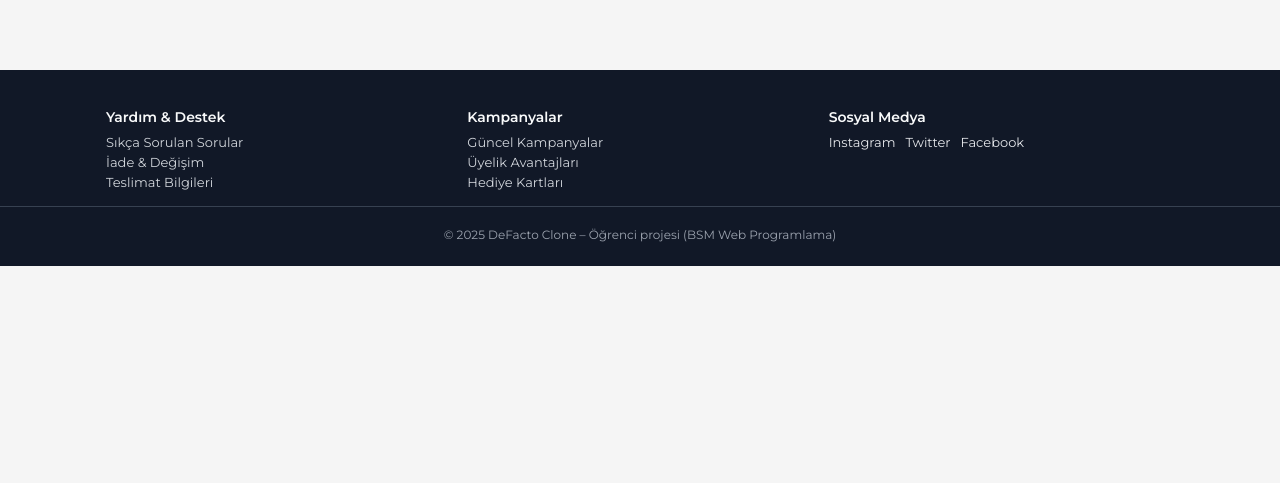
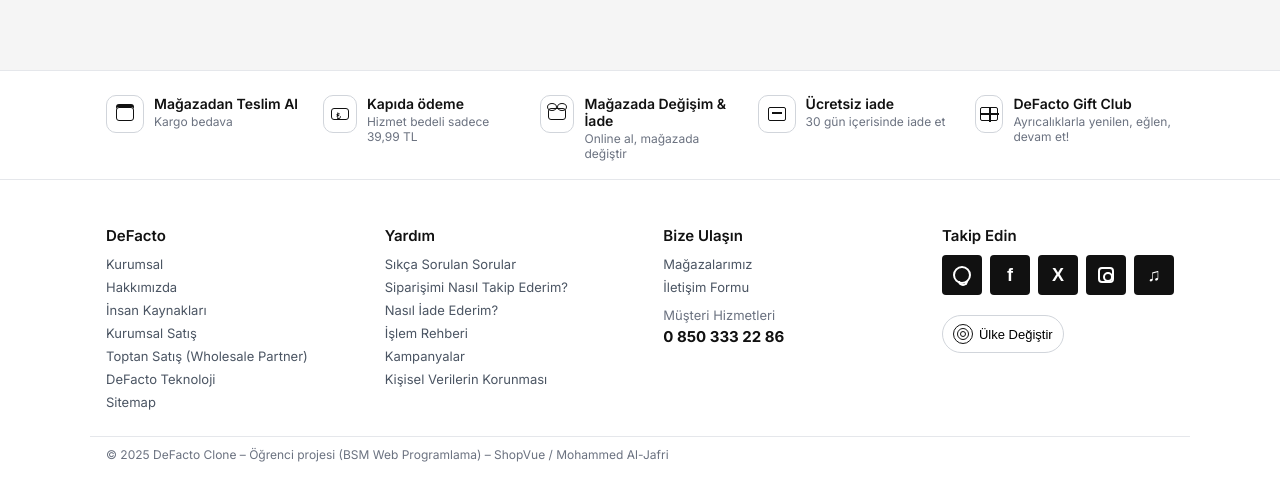
Before and after one commit to MohammedAl-jafri/ecommerce-defacto, a Vue app: page /products in a window 1280 px wide. Shown: the part 402-885 px from the top of the page. Before the commit the page ends 800 px from the top, so only its background shows below. Built offline with nearby package versions, Linux system fonts and the light colour scheme; no server answers; the database is empty.

Commit message:
Updated Footer page

```diff
--- a/index.html
+++ b/index.html
@@ -4,6 +4,7 @@
     <meta charset="UTF-8" />
     <meta name="viewport" content="width=device-width, initial-scale=1.0" />
     <title>DeFacto | Online Alışveriş</title>
+    <link rel="icon" type="image/svg+xml" href="/vite.svg" />
     <link rel="preconnect" href="https://fonts.googleapis.com">
 <link rel="preconnect" href="https://fonts.gstatic.com" crossorigin>
 <link href="https://fonts.googleapis.com/css2?family=Montserrat:wght@400;500;600&display=swap" rel="stylesheet">
--- a/src/components/FooterBar.vue
+++ b/src/components/FooterBar.vue
@@ -1,92 +1,516 @@
 <!-- src/components/FooterBar.vue -->
 <script setup>
-// لا نحتاج أي منطق هنا، مجرد footer statik
+/**
+ * لا يوجد منطق جافاسكربت حاليًا – هذا فقط Footer ثابت
+ * لو احتجنا لاحقًا نجعل الروابط حقيقية يمكننا تعديلها.
+ */
 </script>
 
 <template>
-  <footer class="footer">
-    <div class="container footer-grid">
-      <div class="col">
-        <h3>Yardım & Destek</h3>
-        <a href="#">Sıkça Sorulan Sorular</a>
-        <a href="#">İade & Değişim</a>
-        <a href="#">Teslimat Bilgileri</a>
+  <footer class="df-footer">
+    <!-- TOP BENEFITS ROW (icons) -->
+    <section class="df-benefits">
+      <div class="df-container df-benefits-row">
+        <!-- 1) Mağazadan Teslim Al -->
+        <div class="benefit-item">
+          <div class="benefit-icon">
+            <!-- متجر صغير -->
+            <span class="icon-shop"></span>
+          </div>
+          <div class="benefit-text">
+            <div class="benefit-title">Mağazadan Teslim Al</div>
+            <div class="benefit-sub">Kargo bedava</div>
+          </div>
         </div>
 
-      <div class="col">
-        <h3>Kampanyalar</h3>
-        <a href="#">Güncel Kampanyalar</a>
-        <a href="#">Üyelik Avantajları</a>
-        <a href="#">Hediye Kartları</a>
+        <!-- 2) Kapıda ödeme -->
+        <div class="benefit-item">
+          <div class="benefit-icon">
+            <span class="icon-cash"></span>
+          </div>
+          <div class="benefit-text">
+            <div class="benefit-title">Kapıda ödeme</div>
+            <div class="benefit-sub">Hizmet bedeli sadece 39,99 TL</div>
+          </div>
         </div>
 
-      <div class="col">
-        <h3>Sosyal Medya</h3>
-        <div class="social">
-          <span>Instagram</span>
-          <span>Twitter</span>
-          <span>Facebook</span>
+        <!-- 3) Mağazada Değişim & İade -->
+        <div class="benefit-item">
+          <div class="benefit-icon">
+            <span class="icon-change"></span>
+          </div>
+          <div class="benefit-text">
+            <div class="benefit-title">Mağazada Değişim &amp; İade</div>
+            <div class="benefit-sub">Online al, mağazada değiştir</div>
+          </div>
+        </div>
+
+        <!-- 4) Ücretsiz iade -->
+        <div class="benefit-item">
+          <div class="benefit-icon">
+            <span class="icon-box"></span>
+          </div>
+          <div class="benefit-text">
+            <div class="benefit-title">Ücretsiz iade</div>
+            <div class="benefit-sub">30 gün içerisinde iade et</div>
+          </div>
+        </div>
+
+        <!-- 5) Gift Club -->
+        <div class="benefit-item">
+          <div class="benefit-icon">
+            <span class="icon-gift"></span>
+          </div>
+          <div class="benefit-text">
+            <div class="benefit-title">DeFacto Gift Club</div>
+            <div class="benefit-sub">Ayrıcalıklarla yenilen, eğlen, devam et!</div>
           </div>
         </div>
       </div>
+    </section>
 
-    <div class="bottom">
-      <p>© 2025 DeFacto Clone – Öğrenci projesi (BSM Web Programlama)</p>
+    <!-- MAIN FOOTER -->
+    <section class="df-main-footer">
+      <div class="df-container df-main-row">
+        <!-- DeFacto column -->
+        <div class="col">
+          <h4 class="col-title">DeFacto</h4>
+          <ul>
+            <li><a href="#">Kurumsal</a></li>
+            <li><a href="#">Hakkımızda</a></li>
+            <li><a href="#">İnsan Kaynakları</a></li>
+            <li><a href="#">Kurumsal Satış</a></li>
+            <li><a href="#">Toptan Satış (Wholesale Partner)</a></li>
+            <li><a href="#">DeFacto Teknoloji</a></li>
+            <li><a href="#">Sitemap</a></li>
+          </ul>
         </div>
+
+        <!-- Yardım column -->
+        <div class="col">
+          <h4 class="col-title">Yardım</h4>
+          <ul>
+            <li><a href="#">Sıkça Sorulan Sorular</a></li>
+            <li><a href="#">Siparişimi Nasıl Takip Ederim?</a></li>
+            <li><a href="#">Nasıl İade Ederim?</a></li>
+            <li><a href="#">İşlem Rehberi</a></li>
+            <li><a href="#">Kampanyalar</a></li>
+            <li><a href="#">Kişisel Verilerin Korunması</a></li>
+          </ul>
+        </div>
+
+        <!-- Bize Ulaşın column -->
+        <div class="col">
+          <h4 class="col-title">Bize Ulaşın</h4>
+          <ul>
+            <li><a href="#">Mağazalarımız</a></li>
+            <li><a href="#">İletişim Formu</a></li>
+          </ul>
+
+          <div class="support-block">
+            <div class="support-label">Müşteri Hizmetleri</div>
+            <div class="support-phone">0 850 333 22 86</div>
+          </div>
+        </div>
+
+        <!-- Takip Edin + Ülke Değiştir -->
+        <div class="col col-social">
+          <h4 class="col-title">Takip Edin</h4>
+
+          <div class="social-row">
+            <button class="social-btn" aria-label="WhatsApp">
+              <span class="icon-whatsapp"></span>
+            </button>
+            <button class="social-btn" aria-label="Facebook">
+              <span class="icon-fb">f</span>
+            </button>
+            <button class="social-btn" aria-label="X">
+              <span class="icon-x">X</span>
+            </button>
+            <button class="social-btn" aria-label="Instagram">
+              <span class="icon-ig"></span>
+            </button>
+            <button class="social-btn" aria-label="TikTok">
+              <span class="icon-tt">♫</span>
+            </button>
+          </div>
+
+          <button class="country-btn" type="button">
+            <span class="country-icon"></span>
+            <span>Ülke Değiştir</span>
+          </button>
+        </div>
+      </div>
+
+      <div class="df-container df-copy-row">
+        <p>
+          © 2025 DeFacto Clone – Öğrenci projesi (BSM Web Programlama) – ShopVue
+          / Mohammed Al-Jafri
+        </p>
+      </div>
+    </section>
   </footer>
 </template>
 
 <style scoped>
-.footer {
+.df-footer {
+  background: #ffffff;
+  color: #111111;
+  border-top: 1px solid #e5e7eb;
   margin-top: 40px;
-  background: #111827;
-  color: #e5e7eb;
-  padding: 24px 0 12px;
-  font-size: 13px;
+  font-family: "Inter", system-ui, -apple-system, BlinkMacSystemFont, "Segoe UI",
+    sans-serif;
 }
 
-.container {
+.df-container {
   max-width: 1100px;
   margin: 0 auto;
-  padding: 0 1rem;
+  padding: 0 16px;
 }
 
-.footer-grid {
-  display: grid;
-  grid-template-columns: repeat(auto-fit, minmax(180px, 1fr));
-  gap: 16px;
+/* ===== TOP BENEFITS ===== */
+.df-benefits {
+  border-bottom: 1px solid #e5e7eb;
+  padding: 24px 0 18px;
 }
 
-.col h3 {
+.df-benefits-row {
+  display: grid;
+  grid-template-columns: repeat(5, minmax(0, 1fr));
+  gap: 18px;
+}
+
+.benefit-item {
+  display: flex;
+  align-items: flex-start;
+  gap: 10px;
+}
+
+.benefit-icon {
+  width: 38px;
+  height: 38px;
+  border-radius: 10px;
+  border: 1px solid #d1d5db;
+  display: flex;
+  align-items: center;
+  justify-content: center;
+}
+
+/* رموز مبسطة باستخدام borders فقط */
+.icon-shop,
+.icon-cash,
+.icon-change,
+.icon-box,
+.icon-gift {
+  display: inline-block;
+  position: relative;
+}
+
+.icon-shop {
+  width: 18px;
+  height: 14px;
+  border-radius: 3px;
+  border: 1px solid #111;
+  box-shadow: 0 -3px 0 0 #111;
+}
+
+.icon-cash {
+  width: 18px;
+  height: 12px;
+  border-radius: 3px;
+  border: 1px solid #111;
+}
+
+.icon-cash::after {
+  content: "₺";
+  position: absolute;
+  font-size: 9px;
+  top: 1px;
+  left: 4px;
+}
+
+.icon-change {
+  width: 18px;
+  height: 12px;
+  border-radius: 3px;
+  border: 1px solid #111;
+}
+
+.icon-change::before,
+.icon-change::after {
+  content: "";
+  position: absolute;
+  width: 8px;
+  height: 6px;
+  border-radius: 50%;
+  border: 1px solid #111;
+  top: -6px;
+}
+
+.icon-change::before {
+  left: -2px;
+}
+
+.icon-change::after {
+  right: -2px;
+}
+
+.icon-box {
+  width: 18px;
+  height: 14px;
+  border-radius: 2px;
+  border: 1px solid #111;
+}
+
+.icon-box::before {
+  content: "";
+  position: absolute;
+  width: 10px;
+  height: 2px;
+  background: #111;
+  top: 4px;
+  left: 3px;
+}
+
+.icon-gift {
+  width: 18px;
+  height: 14px;
+  border-radius: 2px;
+  border: 1px solid #111;
+}
+
+.icon-gift::before,
+.icon-gift::after {
+  content: "";
+  position: absolute;
+  background: #111;
+}
+
+.icon-gift::before {
+  width: 2px;
+  height: 14px;
+  left: 8px;
+}
+
+.icon-gift::after {
+  width: 18px;
+  height: 2px;
+  top: 5px;
+}
+
+.benefit-text {
+  display: flex;
+  flex-direction: column;
+  gap: 2px;
+}
+
+.benefit-title {
   font-size: 14px;
   font-weight: 600;
-  margin-bottom: 8px;
-  color: #f9fafb;
+}
+
+.benefit-sub {
+  font-size: 12px;
+  color: #6b7280;
+}
+
+/* ===== MAIN FOOTER ===== */
+.df-main-footer {
+  padding: 26px 0 24px;
+}
+
+.df-main-row {
+  display: grid;
+  grid-template-columns: 1.1fr 1.1fr 1.1fr 1fr;
+  gap: 30px;
+}
+
+.col-title {
+  font-size: 15px;
+  font-weight: 600;
+  margin-bottom: 10px;
+}
+
+.col ul {
+  list-style: none;
+  padding: 0;
+  margin: 0;
+}
+
+.col li {
+  margin-bottom: 6px;
 }
 
 .col a {
-  display: block;
+  font-size: 13px;
+  color: #4b5563;
   text-decoration: none;
-  color: #d1d5db;
-  margin-bottom: 4px;
 }
 
 .col a:hover {
   text-decoration: underline;
 }
 
-.social span {
-  display: inline-block;
-  margin-right: 10px;
-  color: #e5e7eb;
+/* Bize Ulaşın support block */
+.support-block {
+  margin-top: 12px;
 }
 
-.bottom {
-  margin-top: 12px;
-  border-top: 1px solid #374151;
-  padding-top: 8px;
-  text-align: center;
-  color: #9ca3af;
+.support-label {
+  font-size: 13px;
+  color: #6b7280;
+}
+
+.support-phone {
+  font-size: 15px;
+  font-weight: 700;
+  margin-top: 4px;
+}
+
+/* Social */
+.col-social .social-row {
+  display: flex;
+  gap: 8px;
+  margin-bottom: 12px;
+}
+
+.social-btn {
+  width: 40px;
+  height: 40px;
+  border-radius: 4px;
+  border: none;
+  background: #111111;
+  color: #ffffff;
+  display: inline-flex;
+  align-items: center;
+  justify-content: center;
+  cursor: pointer;
+  font-size: 18px;
+}
+
+.icon-whatsapp {
+  width: 18px;
+  height: 18px;
+  border-radius: 999px;
+  border: 2px solid #ffffff;
+  position: relative;
+}
+
+.icon-whatsapp::after {
+  content: "";
+  position: absolute;
+  width: 6px;
+  height: 3px;
+  border-radius: 0 0 6px 6px;
+  border: 2px solid #ffffff;
+  border-top: none;
+  bottom: -4px;
+  right: 1px;
+}
+
+.icon-fb,
+.icon-x,
+.icon-tt {
+  font-weight: 700;
+}
+
+.icon-ig {
+  width: 16px;
+  height: 16px;
+  border-radius: 4px;
+  border: 2px solid #ffffff;
+  position: relative;
+}
+
+.icon-ig::before {
+  content: "";
+  position: absolute;
+  width: 6px;
+  height: 6px;
+  border-radius: 999px;
+  border: 2px solid #ffffff;
+  top: 3px;
+  left: 3px;
+}
+
+.icon-ig::after {
+  content: "";
+  position: absolute;
+  width: 2px;
+  height: 2px;
+  border-radius: 999px;
+  background: #ffffff;
+  top: 3px;
+  right: 3px;
+}
+
+/* Country button */
+.country-btn {
+  margin-top: 8px;
+  padding: 8px 10px;
+  border-radius: 999px;
+  border: 1px solid #d1d5db;
+  background: transparent;
+  display: inline-flex;
+  align-items: center;
+  gap: 6px;
+  font-size: 13px;
+  cursor: pointer;
+}
+
+.country-icon {
+  width: 20px;
+  height: 20px;
+  border-radius: 999px;
+  border: 1px solid #111111;
+  position: relative;
+}
+
+.country-icon::before,
+.country-icon::after {
+  content: "";
+  position: absolute;
+  border-radius: 999px;
+  border: 1px solid #111111;
+}
+
+.country-icon::before {
+  inset: 3px;
+}
+
+.country-icon::after {
+  inset: 6px;
+}
+
+/* Copy row */
+.df-copy-row {
+  margin-top: 20px;
+  border-top: 1px solid #e5e7eb;
+  padding-top: 10px;
+}
+
+.df-copy-row p {
+  margin: 0;
   font-size: 12px;
+  color: #6b7280;
+}
+
+/* Responsive */
+@media (max-width: 1000px) {
+  .df-benefits-row {
+    grid-template-columns: repeat(2, minmax(0, 1fr));
+  }
+  .df-main-row {
+    grid-template-columns: repeat(2, minmax(0, 1fr));
+  }
+}
+
+@media (max-width: 640px) {
+  .df-benefits-row {
+    grid-template-columns: 1fr;
+  }
+  .df-main-row {
+    grid-template-columns: 1fr;
+  }
 }
 </style>
```
Lines whose indentation alone changed are shown as unchanged.
